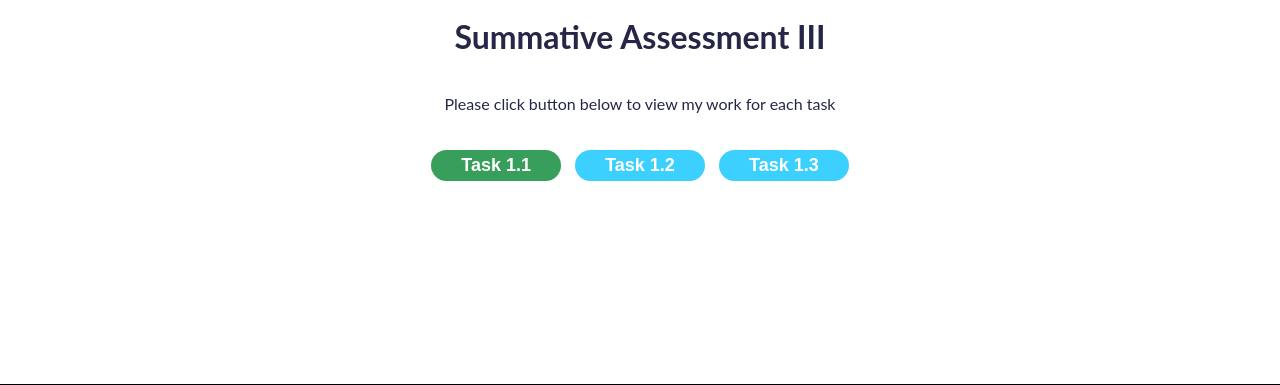
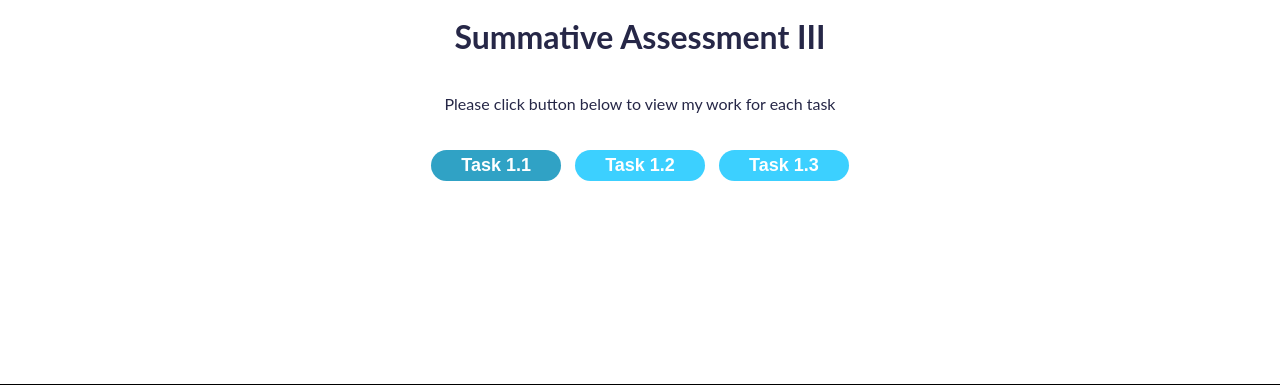
Before and after one commit to nickaldred/web_socket_chat, a Flask app: page / in a window 1280 px wide, with the pointer over the restyled element. Shown: the part 262-647 px from the top of the page. Run offline with Flask 2, Linux system fonts and the light colour scheme.

Commit message:
updated button colour

```diff
--- a/static/css/style.css
+++ b/static/css/style.css
@@ -38,7 +38,7 @@ ul {
 }
 
 .display__button:hover{
-    background-color: #379E5B;
+    background-color: #30a2c5;
     cursor: pointer;
 
 }
```
